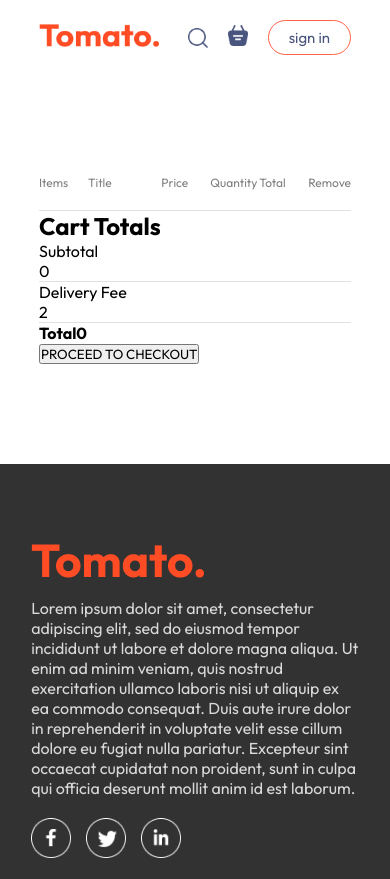
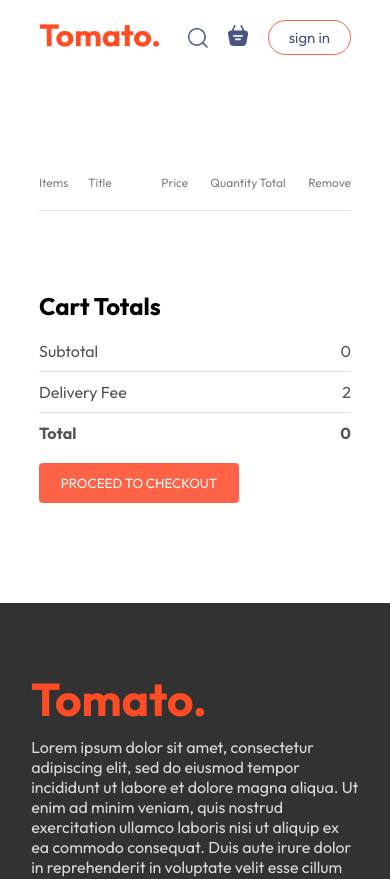
Before and after one commit to achan88/food-delivery, a React app: page /cart in a window 390 px wide. Shown: the top 879 px of the page. Built offline with nearby package versions, Linux system fonts and the light colour scheme; the HTML template or start-up script is replaced by a standard one.

Commit message:
feat: Styled cart total and promo code section

```diff
--- a/src/pages/Cart/Cart.css
+++ b/src/pages/Cart/Cart.css
@@ -28,3 +28,76 @@
 .cart-items-item .cross {
     cursor: pointer;
 }
+
+.cart-bottom {
+    margin-top: 80px;
+    display: flex;
+    justify-content: space-between;
+    gap: max(12vw, 20px);
+}
+
+.cart-total {
+    flex: 1;
+    display: flex;
+    flex-direction: column;
+    gap: 20px;
+}
+
+.cart-total-details {
+    display: flex;
+    justify-content: space-between;
+    color: #555;
+}
+
+.cart-total hr {
+    margin: 10px 0px;
+}
+
+.cart-total button {
+    border: none;
+    color: white;
+    background-color: tomato;
+    width: max(15vw, 200px);
+    padding: 12px 0px;
+    border-radius: 4px;
+    cursor: pointer;
+}
+
+.cart-promo-code {
+    flex: 1;
+}
+
+.cart-promo-code p {
+    color: #555;
+}
+
+.cart-promo-code-input {
+    margin-top: 10px;
+    display: flex;
+    justify-content: space-between;
+    align-items: center;
+    background-color: #eaeaea;
+    border-radius: 4px;
+}
+
+.cart-promo-code-input input {
+    background: transparent;
+    border: none;
+    outline: none;
+    padding-left: 10px;
+}
+
+.cart-promo-code-input button {
+    width: max(10vw, 150px);
+    padding: 12px 5px;
+    background-color: black;
+    border: none;
+    color: white;
+    border-radius: 4px;
+}
+
+@media (max-width: 750px) {
+    .cart-bottom {
+        flex-direction: column-reverse;
+    }
+}
```
